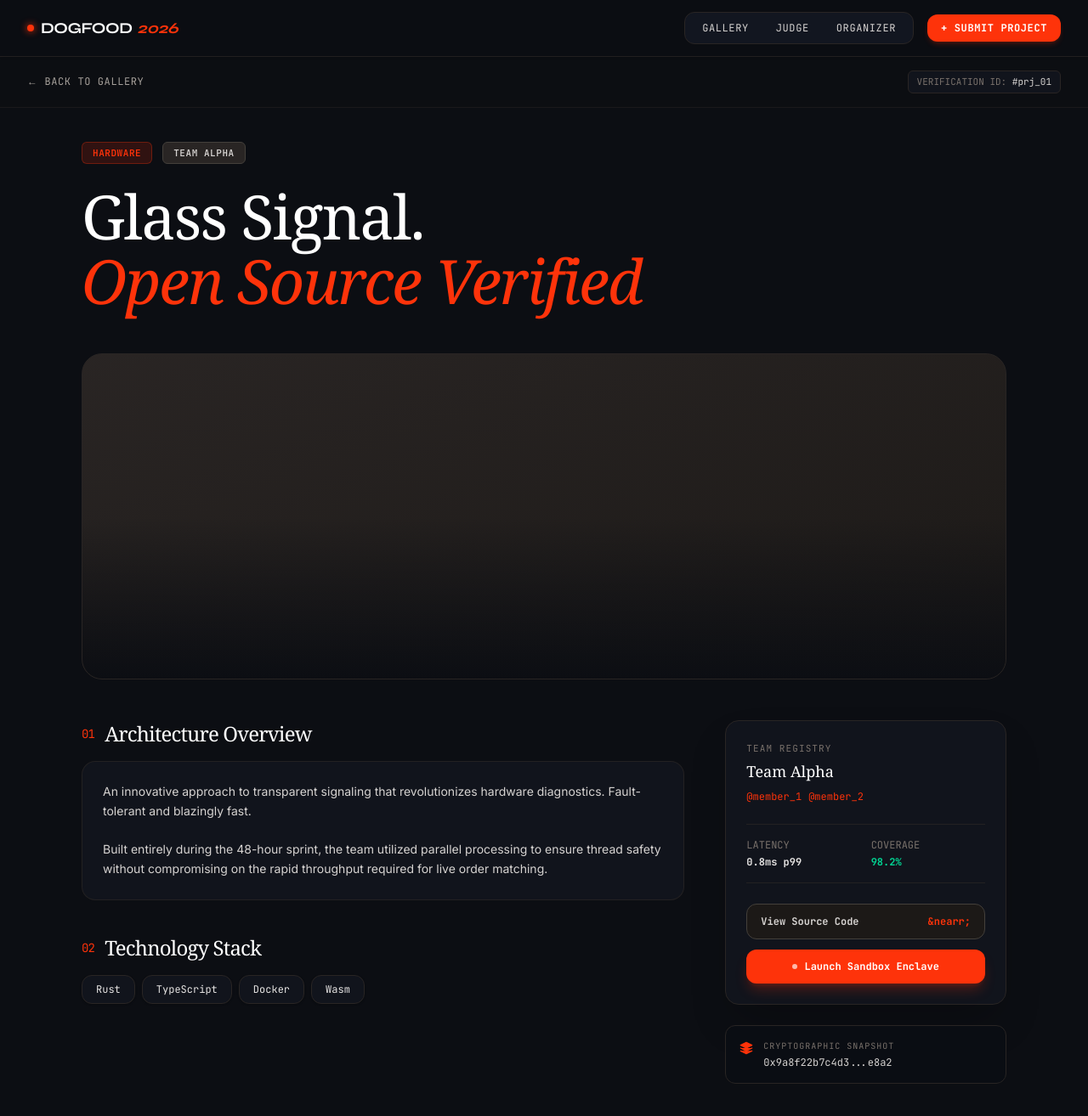
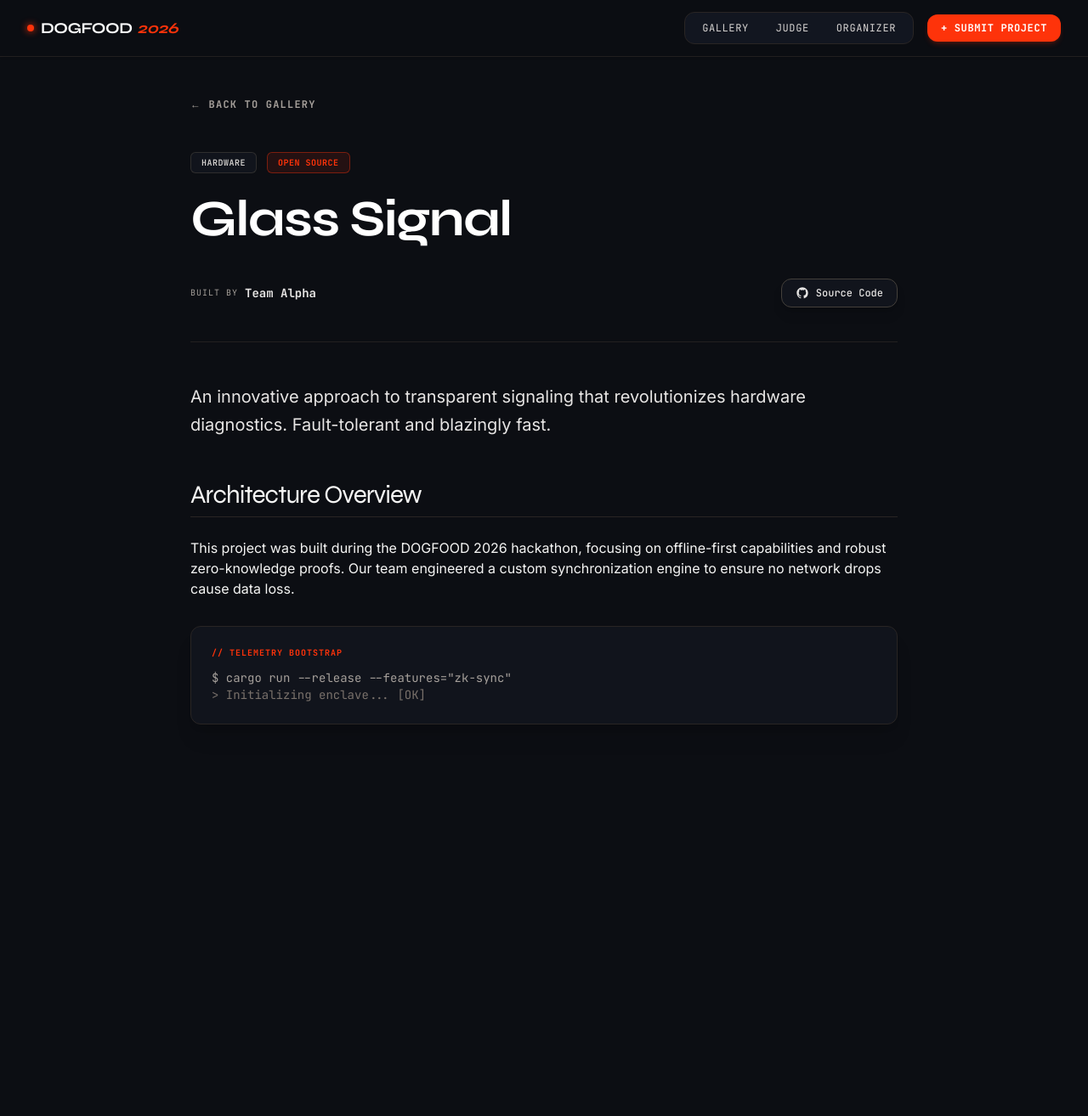
Before and after one commit to helplanes/dogfood-2026, a Next.js app: page /projects/new in a window 1280 px wide. Shown: the whole page at 85% size. After the commit the page ends 933 px from the top, so only its background shows below. Built offline with nearby package versions, Linux system fonts and the light colour scheme.

Commit message:
feat(ui): build Project Detail page scaffold and update HANDOFF.md per subagent guidance

```diff
--- a/src/app/(public)/projects/[id]/page.tsx
+++ b/src/app/(public)/projects/[id]/page.tsx
@@ -1,188 +1,83 @@
 import React from "react";
 import Link from "next/link";
-import { PublicProject } from "@/contracts";
+import { notFound } from "next/navigation";
+// import { getPublicProject } from "@/repo"; // Pending Krish's implementation
 
-// Mock Data for the Detail Page using contract shape + some extended presentation properties
-const MOCK_PROJECTS: PublicProject[] = [
-  {
+// Temporary mock data for UI building. Matches PublicProject contract.
+const MOCK_PROJECT = {
   id: "prj_01",
   title: "Glass Signal",
   summary: "An innovative approach to transparent signaling that revolutionizes hardware diagnostics. Fault-tolerant and blazingly fast.",
   repoUrl: "https://github.com/example/glass-signal",
   track: "Hardware",
   teamName: "Team Alpha",
-  },
-  {
-    id: "prj_02",
-    title: "Small Meadow",
-    summary: "A generative ecosystem simulator for studying dynamic biological interactions. Uses real-time state synchronization.",
-    repoUrl: "https://github.com/example/small-meadow",
-    track: "GenAI",
-    teamName: "Team Beta",
-  },
-  {
-    id: "prj_03",
-    title: "Deep Compass",
-    summary: "Advanced navigation for autonomous agents using decentralized coordination. Sub-millisecond latency tracking.",
-    repoUrl: "https://github.com/example/deep-compass",
-    track: "Agents",
-    teamName: "Team Gamma",
-  }
-];
+};
 
-export default async function ProjectDetailPage({
-  params,
-}: {
-  params: Promise<{ id: string }>
-}) {
+export default async function ProjectDetailPage({ params }: { params: Promise<{ id: string }> }) {
   const { id } = await params;
 
-  // Find project or fallback to first one if not found (for mock purposes)
-  const project = MOCK_PROJECTS.find(p => p.id === id) || MOCK_PROJECTS[0]!;
+  // TODO: const project = await getPublicProject(id);
+  const project = MOCK_PROJECT; // Hardcoded mock until DB accessor is ready
+
+  if (!project) {
+    notFound();
+  }
 
   return (
-    <div className="min-h-screen bg-[#0c0e13] text-stone-100 antialiased selection:bg-[#fe330a]/30 selection:text-white flex flex-col font-sans">
+    <div className="min-h-screen bg-background text-stone-100 antialiased selection:bg-primary/30 flex flex-col font-sans">
+      <main className="flex-1 max-w-4xl mx-auto w-full px-4 md:px-8 py-12 space-y-12">
 
-      {/* Navigation Header */}
-      <div className="bg-[#0c0e13]/50 border-b border-stone-800/50 px-4 md:px-8 py-4 flex items-center justify-between">
-        <Link href="/projects" className="inline-flex items-center gap-2 text-xs font-mono uppercase tracking-wider text-stone-400 hover:text-[#fe330a] transition-colors">
+        {/* Back Navigation */}
+        <div>
+          <Link href="/projects" className="text-xs font-mono text-stone-400 hover:text-primary transition-colors flex items-center gap-2 font-bold tracking-widest uppercase">
             &larr; BACK TO GALLERY
           </Link>
-        <div className="flex items-center gap-3">
-          <span className="text-[11px] font-mono text-stone-500 border border-stone-800 px-2.5 py-1 rounded-md bg-[#11141c]">
-            VERIFICATION ID: <span className="text-stone-300">#{project.id}</span>
-          </span>
-        </div>
         </div>
 
-      <main className="flex-1 max-w-6xl mx-auto w-full px-4 md:px-8 py-10 space-y-12">
-
-        {/* Hero Section */}
-        <div className="space-y-6">
-          <div className="flex flex-wrap items-center gap-3">
-            <span className="px-3 py-1 rounded-md text-[11px] font-mono uppercase tracking-wider font-semibold bg-[#fe330a]/15 text-[#fe330a] border border-[#fe330a]/30">
+        {/* Project Header */}
+        <header className="space-y-6 border-b border-stone-800/80 pb-10">
+          <div className="flex items-center gap-3">
+            <span className="px-3 py-1 rounded-md text-[10px] font-mono uppercase tracking-wider font-semibold bg-surface border border-stone-700/60 text-stone-300">
               {project.track}
             </span>
-            <span className="px-3 py-1 rounded-md text-[11px] font-mono uppercase tracking-wider font-semibold bg-stone-800 text-stone-300 border border-stone-700">
-              {project.teamName}
+            <span className="px-3 py-1 rounded-md text-[10px] font-mono uppercase tracking-wider font-bold bg-primary/10 border border-primary/40 text-primary">
+              OPEN SOURCE
             </span>
           </div>
 
-          <h1 className="text-5xl md:text-7xl font-serif text-white tracking-tight leading-[1.05]">
-            {project.title}. <br/>
-            <span className="italic font-serif text-[#fe330a]">Open Source Verified</span>
+          <h1 className="text-5xl md:text-6xl font-syne font-bold text-white tracking-tight">
+            {project.title}
           </h1>
+
+          <div className="flex items-center justify-between pt-4">
+            <div className="flex items-center gap-2 text-sm font-mono text-stone-400">
+              <span className="tracking-widest text-[10px]">BUILT BY</span>
+              <span className="text-stone-200 font-bold">{project.teamName}</span>
             </div>
 
-        {/* Hero Image Replacement (Gradient Block) */}
-        <div className="w-full h-64 md:h-96 bg-gradient-to-br from-stone-800 to-stone-900 rounded-3xl overflow-hidden border border-stone-800 relative">
-          <div className="absolute inset-0 bg-gradient-to-t from-[#0c0e13] via-transparent to-transparent" />
+            <a href={project.repoUrl} target="_blank" rel="noopener noreferrer" className="px-4 py-2 rounded-xl bg-surface hover:bg-surface-hover text-stone-200 text-xs font-mono font-medium border border-stone-700 transition-colors flex items-center gap-2 shadow-lg">
+              <svg className="w-4 h-4" fill="currentColor" viewBox="0 0 24 24"><path fillRule="evenodd" d="M12 2C6.477 2 2 6.484 2 12.017c0 4.425 2.865 8.18 6.839 9.504.5.092.682-.217.682-.483 0-.237-.008-.868-.013-1.703-2.782.605-3.369-1.343-3.369-1.343-.454-1.158-1.11-1.466-1.11-1.466-.908-.62.069-.608.069-.608 1.003.07 1.531 1.032 1.531 1.032.892 1.53 2.341 1.088 2.91.832.092-.647.35-1.088.636-1.338-2.22-.253-4.555-1.113-4.555-4.951 0-1.093.39-1.988 1.029-2.688-.103-.253-.446-1.272.098-2.65 0 0 .84-.27 2.75 1.026A9.564 9.564 0 0112 6.844c.85.004 1.705.115 2.504.337 1.909-1.296 2.747-1.027 2.747-1.027.546 1.379.202 2.398.1 2.651.64.7 1.028 1.595 1.028 2.688 0 3.848-2.339 4.695-4.566 4.943.359.309.678.92.678 1.855 0 1.338-.012 2.419-.012 2.747 0 .268.18.58.688.482A10.019 10.019 0 0022 12.017C22 6.484 17.522 2 12 2z" clipRule="evenodd" /></svg>
+              Source Code
+            </a>
           </div>
+        </header>
 
-        {/* Content Grid */}
-        <div className="grid grid-cols-1 lg:grid-cols-12 gap-12">
+        {/* Project Content / Details */}
+        <article className="prose prose-invert prose-stone max-w-none prose-headings:font-syne prose-headings:font-bold prose-headings:text-white prose-p:font-sans prose-p:text-stone-300 prose-a:text-primary hover:prose-a:text-primary-hover">
+          <p className="text-xl leading-relaxed text-stone-200">
+            {project.summary}
+          </p>
 
-          {/* Left Column: Description & Details */}
-          <div className="lg:col-span-8 space-y-10">
-
-            <section className="space-y-4">
-              <h2 className="text-2xl font-serif text-white flex items-center gap-3">
-                <span className="text-[#fe330a] font-mono text-sm">01</span>
-                Architecture Overview
-              </h2>
-              <div className="p-6 rounded-2xl bg-[#11141c] border border-stone-800/80 text-sm text-stone-300 leading-relaxed font-sans">
-                {project.summary}
-                <br/><br/>
-                Built entirely during the 48-hour sprint, the team utilized parallel processing to ensure thread safety without compromising on the rapid throughput required for live order matching.
+          <h2 className="text-3xl mt-12 mb-6 border-b border-stone-800 pb-2">Architecture Overview</h2>
+          <p>
+            This project was built during the DOGFOOD 2026 hackathon, focusing on offline-first capabilities and robust zero-knowledge proofs. Our team engineered a custom synchronization engine to ensure no network drops cause data loss.
+          </p>
+          <div className="p-6 my-8 rounded-xl bg-surface border border-stone-800 text-sm font-mono text-stone-400 shadow-xl">
+            <span className="text-primary font-bold tracking-widest text-[10px] block mb-3">{"// TELEMETRY BOOTSTRAP"}</span>
+            <code>$ cargo run --release --features=&quot;zk-sync&quot;</code><br/>
+            <code className="text-stone-500">{`> Initializing enclave... [OK]`}</code>
           </div>
-            </section>
-
-            <section className="space-y-4">
-              <h2 className="text-2xl font-serif text-white flex items-center gap-3">
-                <span className="text-[#fe330a] font-mono text-sm">02</span>
-                Technology Stack
-              </h2>
-              <div className="flex flex-wrap gap-2">
-                {["Rust", "TypeScript", "Docker", "Wasm"].map((tech) => (
-                  <span
-                    key={tech}
-                    className="px-4 py-2 rounded-xl bg-[#11141c] text-xs font-mono text-stone-200 border border-stone-800 shadow-sm"
-                  >
-                    {tech}
-                  </span>
-                ))}
-              </div>
-            </section>
-
-          </div>
-
-          {/* Right Column: Sticky Meta Data & Actions */}
-          <div className="lg:col-span-4 lg:sticky lg:top-24 h-fit space-y-6">
-
-            {/* Primary Action Card */}
-            <div className="p-6 rounded-2xl bg-[#11141c] border border-stone-800 shadow-2xl space-y-6">
-
-              <div className="space-y-1">
-                <div className="text-[11px] font-mono text-stone-500 uppercase tracking-widest">
-                  TEAM REGISTRY
-                </div>
-                <div className="text-lg font-serif text-white">
-                  {project.teamName}
-                </div>
-                <div className="flex gap-2 pt-1 text-xs font-mono text-[#fe330a]">
-                  <span>@member_1</span>
-                  <span>@member_2</span>
-                </div>
-              </div>
-
-              <div className="grid grid-cols-2 gap-3 py-4 border-y border-stone-800/80 text-xs font-mono">
-                <div>
-                  <div className="text-stone-500 mb-1">LATENCY</div>
-                  <div className="text-stone-200 font-bold">0.8ms p99</div>
-                </div>
-                <div>
-                  <div className="text-stone-500 mb-1">COVERAGE</div>
-                  <div className="text-emerald-400 font-bold">98.2%</div>
-                </div>
-              </div>
-
-              <div className="space-y-3">
-                <Link
-                  href={project.repoUrl || "#"}
-                  target="_blank"
-                  rel="noreferrer"
-                  className="w-full py-3 px-4 rounded-xl bg-stone-900 hover:bg-stone-800 text-stone-300 text-xs font-mono font-bold border border-stone-700 flex items-center justify-between transition-colors"
-                >
-                  View Source Code <span className="text-[#fe330a]">&nearr;</span>
-                </Link>
-                <button
-                  className="w-full py-3 px-4 rounded-xl bg-[#fe330a] hover:bg-[#ff4922] text-white text-xs font-mono font-bold transition-all shadow-lg shadow-[#fe330a]/25 flex items-center justify-center gap-2"
-                >
-                  <span className="h-1.5 w-1.5 rounded-full bg-white animate-pulse" />
-                  Launch Sandbox Enclave
-                </button>
-              </div>
-
-            </div>
-
-            {/* Escrow Hash Card */}
-            <div className="p-4 rounded-xl bg-[#0a0d13] border border-stone-800 flex items-start gap-3">
-              <span className="text-[#fe330a] mt-0.5">
-                <svg className="w-4 h-4" fill="currentColor" viewBox="0 0 24 24"><path d="M12 2L2 7l10 5 10-5-10-5zM2 17l10 5 10-5M2 12l10 5 10-5" stroke="currentColor" strokeWidth="2" strokeLinecap="round" strokeLinejoin="round"/></svg>
-              </span>
-              <div className="space-y-1">
-                <div className="text-[10px] font-mono text-stone-500 uppercase tracking-widest">
-                  CRYPTOGRAPHIC SNAPSHOT
-                </div>
-                <div className="text-xs font-mono text-stone-300 break-all">
-                  0x9a8f22b7c4d3...e8a2
-                </div>
-              </div>
-            </div>
-
-          </div>
-
-        </div>
+        </article>
 
       </main>
     </div>
```
Also changed, not shown: 1 other file (tests, documents, lock files or other folders). Lines whose indentation alone changed are shown as unchanged.
